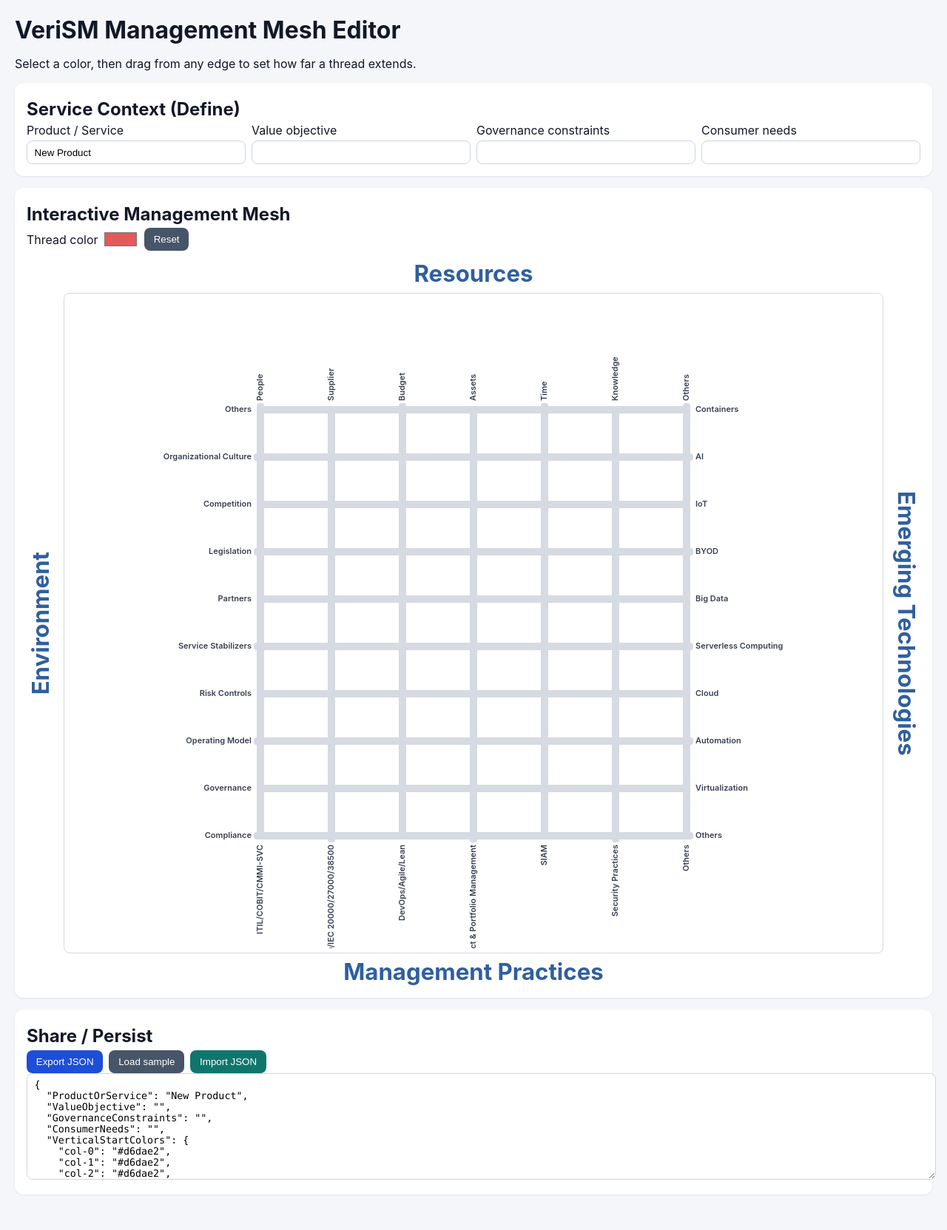
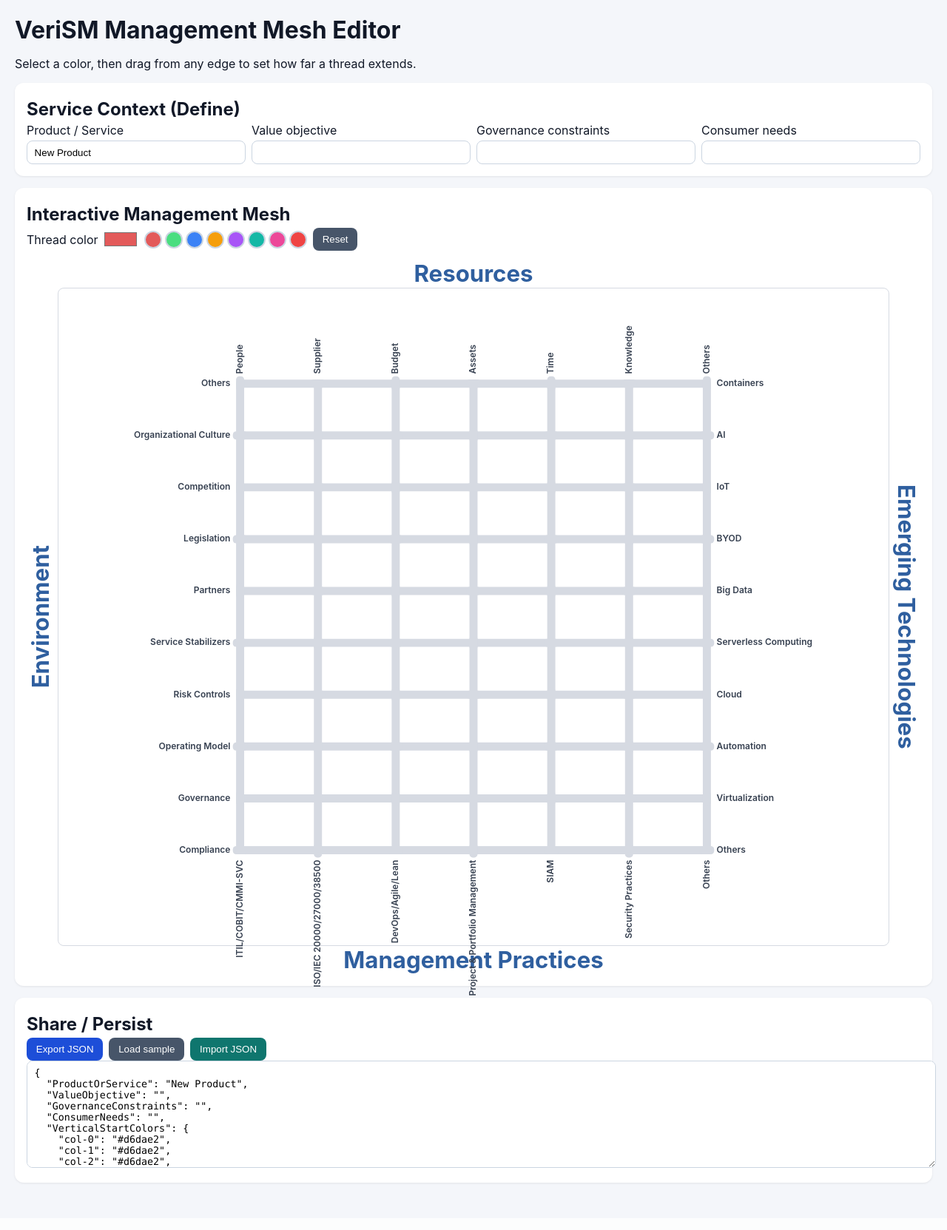
Before and after one commit to enijburg/ManagementMesh, an ASP.NET Core app: page / in a window 1280 px wide. Shown: the whole page at 74% size. After the commit the page ends 1601 px from the top, so only its background shows below. Run offline with ASP.NET Core 8, Linux system fonts and the light colour scheme.

Commit message:
Fix mesh labels positioning, outer thread drag, hit test size, and add color swatches
Agent-Logs-Url: https://github.com/enijburg/ManagementMesh/sessions/4931d70e-ecb9-4879-b3b4-5c44bb7acfd2

Co-authored-by: enijburg <26871632+enijburg@users.noreply.github.com>

```diff
--- a/src/ManagementMesh.Editor/Pages/Index.razor
+++ b/src/ManagementMesh.Editor/Pages/Index.razor
@@ -21,6 +21,13 @@
     <h2>Interactive Management Mesh</h2>
     <div class="toolbar mesh-tools">
         <label class="color-picker">Thread color <input type="color" @bind="SelectedColor" /></label>
+        <div class="color-swatches">
+            @foreach (var c in PresetColors)
+            {
+                var color = c;
+                <button class="swatch" style="background:@color" @onclick="() => SelectedColor = color" title="@color"></button>
+            }
+        </div>
         <button class="secondary" @onclick="ResetColors">Reset</button>
     </div>
 
@@ -136,28 +143,28 @@
                 @for (var col = ColorColStart; col <= ColorColEnd; col++)
                 {
                     var c = col;
-                    <line x1="@X(c)" y1="@(MeshStartY - HitBand)" x2="@X(c)" y2="@MeshStartY" stroke="transparent" stroke-width="18"
+                    <line x1="@X(c)" y1="@(MeshStartY - HitBand)" x2="@X(c)" y2="@MeshStartY" stroke="transparent" stroke-width="36"
                           @onpointerdown="() => BeginDrag(ThreadAxis.Vertical, c, ThreadOrigin.Start)" />
                 }
 
                 @for (var col = ColorColStart; col <= ColorColEnd; col++)
                 {
                     var c = col;
-                    <line x1="@X(c)" y1="@MeshEndY" x2="@X(c)" y2="@(MeshEndY + HitBand)" stroke="transparent" stroke-width="18"
+                    <line x1="@X(c)" y1="@MeshEndY" x2="@X(c)" y2="@(MeshEndY + HitBand)" stroke="transparent" stroke-width="36"
                           @onpointerdown="() => BeginDrag(ThreadAxis.Vertical, c, ThreadOrigin.End)" />
                 }
 
                 @for (var row = ColorRowStart; row <= ColorRowEnd; row++)
                 {
                     var r = row;
-                    <line x1="@(MeshStartX - HitBand)" y1="@Y(r)" x2="@MeshStartX" y2="@Y(r)" stroke="transparent" stroke-width="18"
+                    <line x1="@(MeshStartX - HitBand)" y1="@Y(r)" x2="@MeshStartX" y2="@Y(r)" stroke="transparent" stroke-width="36"
                           @onpointerdown="() => BeginDrag(ThreadAxis.Horizontal, r, ThreadOrigin.Start)" />
                 }
 
                 @for (var row = ColorRowStart; row <= ColorRowEnd; row++)
                 {
                     var r = row;
-                    <line x1="@MeshEndX" y1="@Y(r)" x2="@(MeshEndX + HitBand)" y2="@Y(r)" stroke="transparent" stroke-width="18"
+                    <line x1="@MeshEndX" y1="@Y(r)" x2="@(MeshEndX + HitBand)" y2="@Y(r)" stroke="transparent" stroke-width="36"
                           @onpointerdown="() => BeginDrag(ThreadAxis.Horizontal, r, ThreadOrigin.End)" />
                 }
 
@@ -213,14 +220,16 @@
     private static readonly string[] Environment = ["Others", "Organizational Culture", "Competition", "Legislation", "Partners", "Service Stabilizers", "Risk Controls", "Operating Model", "Governance", "Compliance"];
     private static readonly string[] EmergingTechnologies = ["Containers", "AI", "IoT", "BYOD", "Big Data", "Serverless Computing", "Cloud", "Automation", "Virtualization", "Others"];
 
+    private static readonly string[] PresetColors = ["#e35a5a", "#4ade80", "#3b82f6", "#f59e0b", "#a855f7", "#14b8a6", "#ec4899", "#ef4444"];
+
     private const int SvgSize = 640;
-    private const int SvgLabelSpace = 120;
-    private const int SvgHLabelSpace = 140;
+    private const int SvgLabelSpace = 80;
+    private const int SvgHLabelSpace = 100;
     private const int Padding = 32;
     private const int LabelGap = 12;
     private const double ThreadThickness = 10;
     private const double WeavePatch = 18;
-    private const double HitBand = 18;
+    private const double HitBand = 36;
     private const double ThreadOpacity = 0.75;
     private const string DefaultColor = "#d6dae2";
 
@@ -229,16 +238,16 @@
     private static int VerticalCount => Math.Max(Resources.Length, ManagementPractices.Length);
     private static int HorizontalCount => Math.Max(Environment.Length, EmergingTechnologies.Length);
 
-    private static int ColorColStart => 1;
-    private static int ColorColEnd => VerticalCount - 2;
-    private static int ColorRowStart => 1;
-    private static int ColorRowEnd => HorizontalCount - 2;
+    private static int ColorColStart => 0;
+    private static int ColorColEnd => VerticalCount - 1;
+    private static int ColorRowStart => 0;
+    private static int ColorRowEnd => HorizontalCount - 1;
 
     // Sentinel values meaning "no bar active on this side"
-    private static int VertStartInactive  => ColorRowStart - 1;        // 0  (< ColorRowStart → inactive)
-    private static int VertEndInactive    => ColorRowEnd + 1;           // HorizontalCount-1 (> ColorRowEnd → inactive)
-    private static int HorizStartInactive => ColorColStart - 1;        // 0
-    private static int HorizEndInactive   => ColorColEnd + 1;          // VerticalCount-1
+    private static int VertStartInactive  => ColorRowStart - 1;        // -1  (< ColorRowStart → inactive)
+    private static int VertEndInactive    => ColorRowEnd + 1;           // HorizontalCount (> ColorRowEnd → inactive)
+    private static int HorizStartInactive => ColorColStart - 1;        // -1
+    private static int HorizEndInactive   => ColorColEnd + 1;          // VerticalCount
 
     private static double StepX => (SvgSize - Padding * 2.0) / (VerticalCount - 1);
     private static double StepY => (SvgSize - Padding * 2.0) / (HorizontalCount - 1);
--- a/src/ManagementMesh.Editor/wwwroot/css/app.css
+++ b/src/ManagementMesh.Editor/wwwroot/css/app.css
@@ -92,7 +92,7 @@ textarea {
     ". top-title ."
     "left-title mesh right-title"
     ". bottom-title .";
-  gap: .4rem .75rem;
+  gap: 0 .25rem;
   align-items: center;
 }
 
@@ -127,6 +127,7 @@ textarea {
   padding: .35rem;
   border: 1px solid #d6dae2;
   align-self: stretch;
+  overflow: visible;
 }
 
 .mesh-svg {
@@ -135,4 +136,27 @@ textarea {
   display: block;
   margin: 0 auto;
   touch-action: none;
+  overflow: visible;
 }
+
+.color-swatches {
+  display: flex;
+  gap: .25rem;
+  align-items: center;
+}
+
+.swatch {
+  width: 1.5rem;
+  height: 1.5rem;
+  min-width: 1.5rem;
+  border-radius: 50%;
+  border: 2px solid #cbd5e1;
+  padding: 0;
+  cursor: pointer;
+  transition: transform 0.1s;
+}
+
+.swatch:hover {
+  transform: scale(1.2);
+  border-color: #64748b;
+}
```
